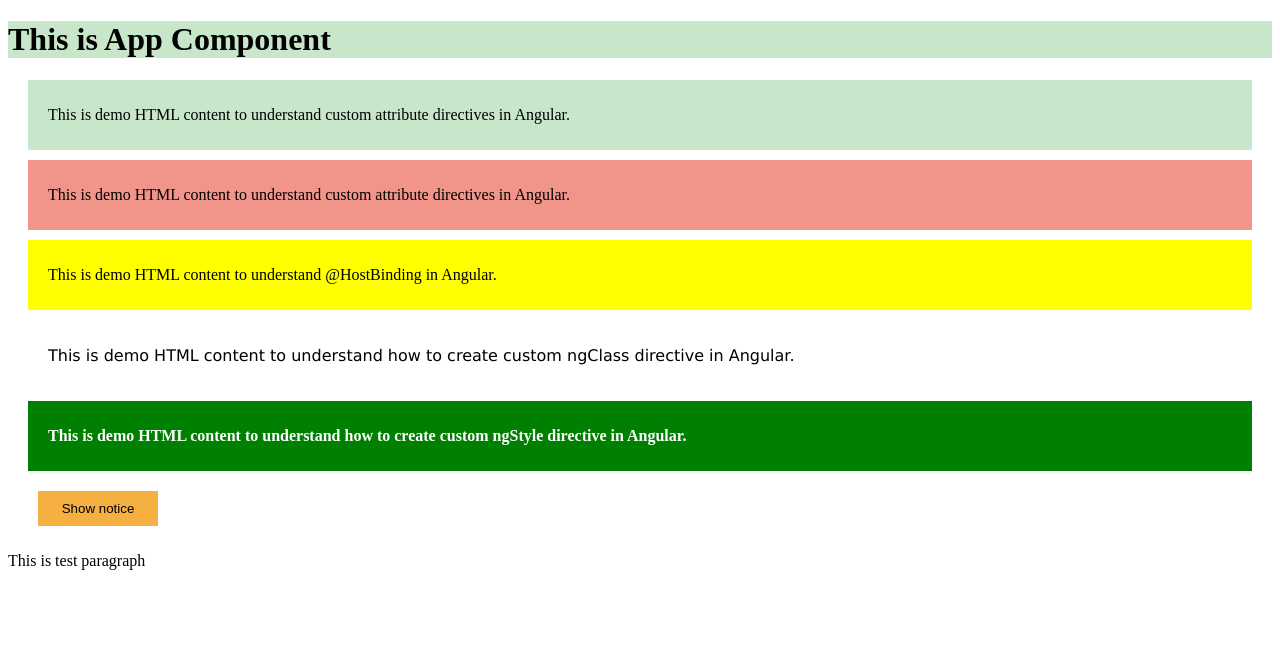
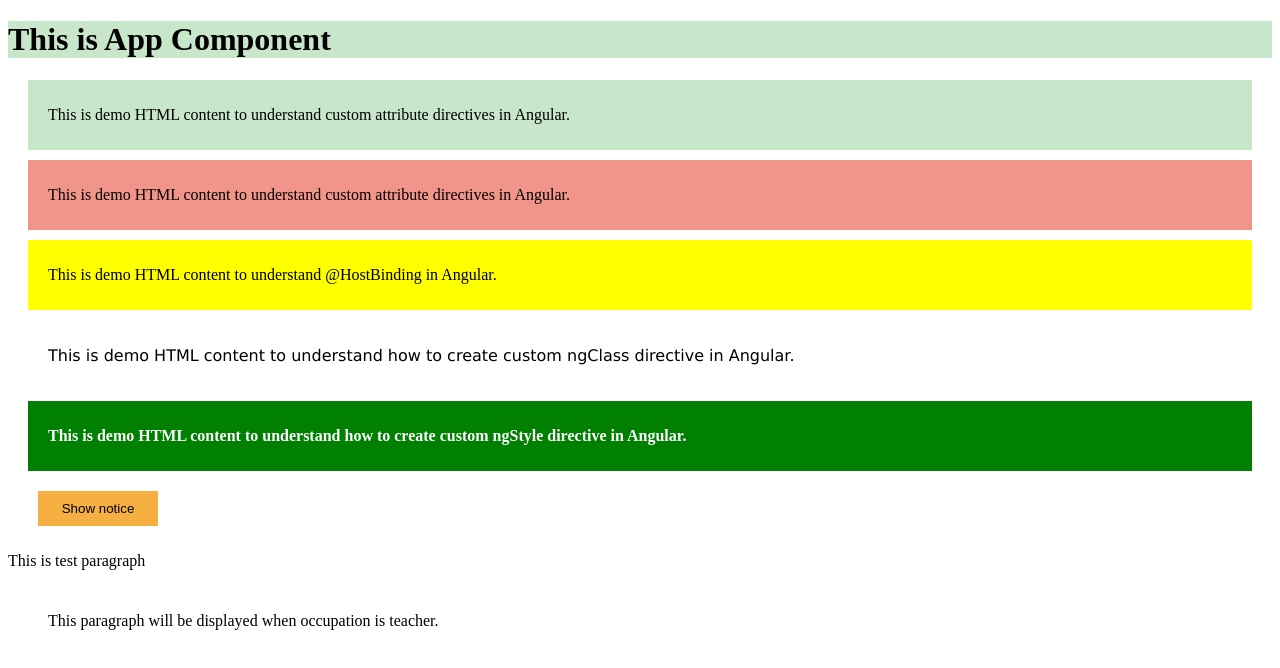
Before and after one commit to googray/ngfeatures-basic, an Angular app: page / in a window 1280 px wide. Shown: the top 668 px of the page. Built offline with nearby package versions, Linux system fonts and the light colour scheme.

Commit message:
used ngSwitch

```diff
--- a/src/app/app.component.html
+++ b/src/app/app.component.html
@@ -71,3 +71,19 @@
 <!-- <ng-template #myVar>
   <p>This is an example paragraph.</p>
 </ng-template> -->
+
+<div class="container" [ngSwitch]="occupation">
+  <p *ngSwitchCase="'teacher'">
+    This paragraph will be displayed when occupation is teacher.
+  </p>
+  <p *ngSwitchCase="'designer'">
+    This paragraph will be displayed when occupation is designer.
+  </p>
+  <p *ngSwitchCase="'lawyer'">
+    This paragraph will be displayed when occupation is lawyer.
+  </p>
+  <p *ngSwitchDefault>
+    This paragraph is default and will be displayed if no case matches switch
+    expression
+  </p>
+</div>
--- a/src/app/app.component.ts
+++ b/src/app/app.component.ts
@@ -10,6 +10,7 @@ export class AppComponent {
 
   public active: boolean = false;
   public display: boolean = false;
+  public occupation: string = 'teacher';
 
   DisplayNotice() {
     this.display = !this.display;
```
